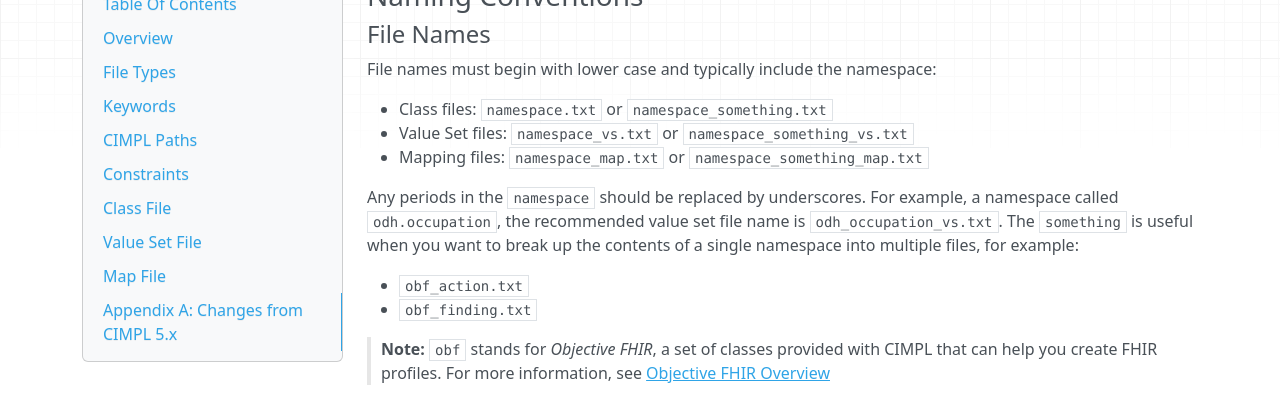
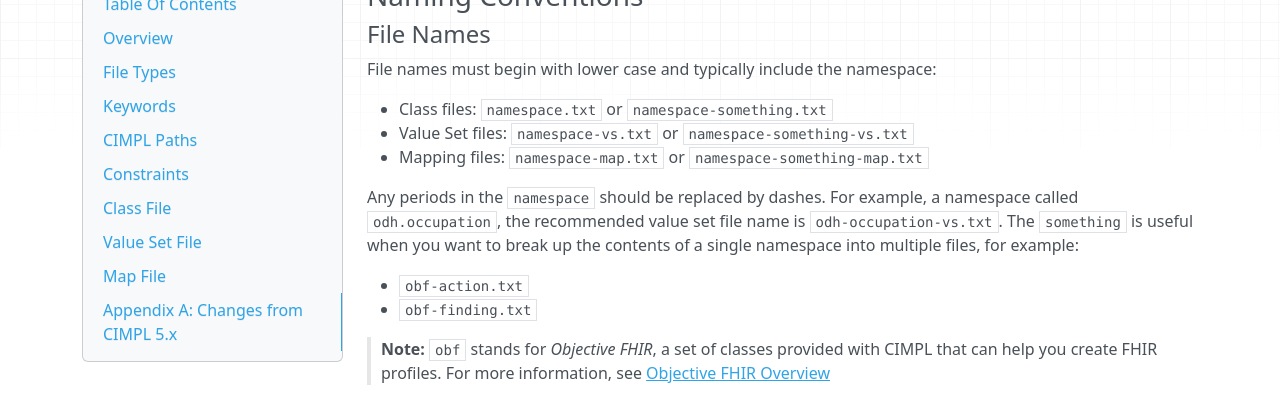
Before and after one commit to standardhealth/cimpl-doc, an MkDocs documentation site: the page built from docs/cimpl6LanguageReference.md, in a window 1280 px wide and 900 px high, scrolled down 3114 px. Shown: the part 158-563 px from the top of the window. Built offline with MkDocs 1.6.1, drawn with Linux system fonts in a browser that asks for light colours; nearby versions of some CDN libraries.

Commit message:
Underscore to dashes

```diff
--- a/docs/cimpl6LanguageReference.md
+++ b/docs/cimpl6LanguageReference.md
@@ -56,14 +56,14 @@ Each namespace will typically have one or more class files, and if needed, a val
 
 File names must begin with lower case and typically include the namespace:
 
-* Class files: `namespace.txt` or `namespace_something.txt`
-* Value Set files: `namespace_vs.txt` or `namespace_something_vs.txt`
-* Mapping files: `namespace_map.txt` or `namespace_something_map.txt`
+* Class files: `namespace.txt` or `namespace-something.txt`
+* Value Set files: `namespace-vs.txt` or `namespace-something-vs.txt`
+* Mapping files: `namespace-map.txt` or `namespace-something-map.txt`
 
-Any periods in the `namespace` should be replaced by underscores. For example, a namespace called `odh.occupation`, the recommended value set file name is `odh_occupation_vs.txt`. The `something` is useful when you want to break up the contents of a single namespace into multiple files, for example:
+Any periods in the `namespace` should be replaced by dashes. For example, a namespace called `odh.occupation`, the recommended value set file name is `odh-occupation-vs.txt`. The `something` is useful when you want to break up the contents of a single namespace into multiple files, for example:
 
-* `obf_action.txt`
-* `obf_finding.txt`
+* `obf-action.txt`
+* `obf-finding.txt`
 
 >**Note:** `obf` stands for _Objective FHIR_, a set of classes provided with CIMPL that can help you create FHIR profiles. For more information, see [Objective FHIR Overview](cimpl6ObjectiveFHIR.md)
 
```
Also changed, not shown: docs/cimpl6ToolingReference.md (+2 -0 lines).
